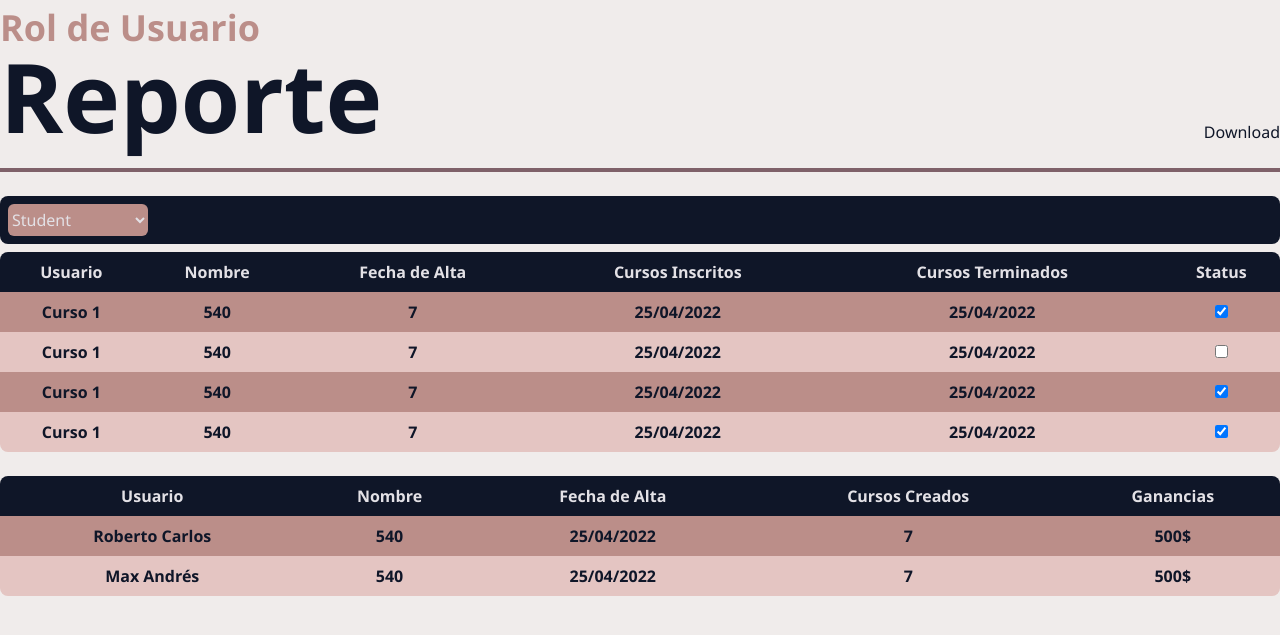
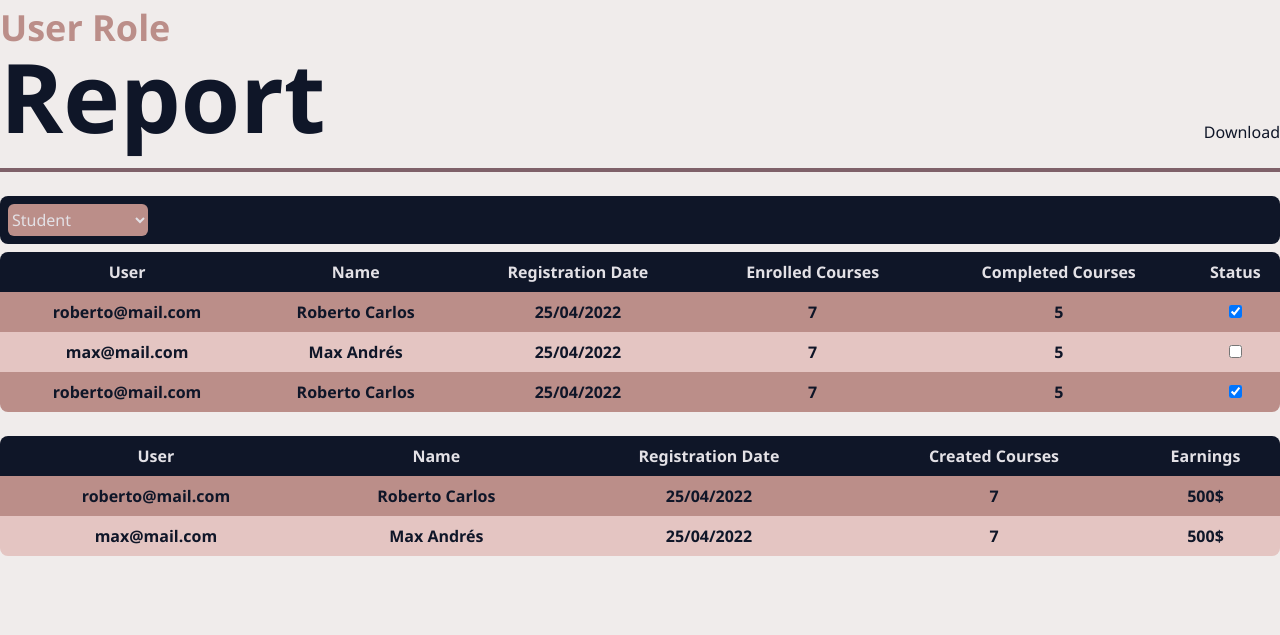
Before and after one commit to PalOntEr/Focus, a PHP site: page /report.view.php in a window 1280 px wide. Shown: the part 68-703 px from the top of the page. Run offline with PHP 8.4, Linux system fonts and the light colour scheme; some libraries are stand-ins or nearby versions.

```diff
--- a/views/report.view.php
+++ b/views/report.view.php
@@ -5,8 +5,8 @@ require 'views/components/navbar.php';
 <div class="container mx-auto">
     <div id="Report-Title-Container" class="flex flex-row place-content-between">
         <div>
-            <h2 class="text-4xl text-center md:text-left text-comp-1 font-semibold">Rol de Usuario</h2>
-            <h1 class="text-8xl text-primary font-extrabold">Reporte</h1>
+            <h2 class="text-4xl text-center md:text-left text-comp-1 font-semibold">User Role</h2>
+            <h1 class="text-8xl text-primary font-extrabold">Report</h1>
         </div>
         <div class="self-end text-primary">
             <button>Download</button>
@@ -26,48 +26,38 @@ require 'views/components/navbar.php';
             <table id="Full-Students-Reports" class="table-auto w-full">
                 <thead class="bg-primary text-color">
                     <tr>
-                        <th class="rounded-tl-lg py-2">Usuario</th>
-                        <th>Nombre</th>
-                        <th>Fecha de Alta</th>
-                        <th>Cursos Inscritos</th>
-                        <th>Cursos Terminados</th>
+                        <th class="rounded-tl-lg py-2">User</th>
+                        <th>Name</th>
+                        <th>Registration Date</th>
+                        <th>Enrolled Courses</th>
+                        <th>Completed Courses</th>
                         <th class=" rounded-tr-lg">Status</th>
                     </tr>
                 </thead>
                 <tbody class="text-center font-semibold">
                     <tr class="bg-comp-1 text-primary">
-                        <td class="py-2">Curso 1</td>
-                        <td>540</td>
+                        <td>roberto@mail.com</td>
+                        <td class="py-2">Roberto Carlos</td>
+                        <td>25/04/2022</td>
                         <td>7</td>
-                        <td>25/04/2022</td>
-                        <td>25/04/2022</td>
-                        <td><input type="checkbox" checked></td>
+                        <td>5</td>
+                        <td><input type="checkbox" checked class="status-checkbox"></td>
                     </tr>
                     <tr class="bg-comp-2 text-primary">
-                    <td class="py-2">Curso 1</td>
-                        <td>540</td>
+                        <td>max@mail.com</td>
+                        <td class="py-2">Max Andrés</td>
+                        <td>25/04/2022</td>
                         <td>7</td>
+                        <td>5</td>
+                        <td><input type="checkbox" class="status-checkbox"></td>
+                    </tr>
+                    <tr class="bg-comp-1 text-primary">
+                        <td class="py-2 rounded-bl-lg">roberto@mail.com</td>
+                        <td>Roberto Carlos</td>
                         <td>25/04/2022</td>
-                        <td>25/04/2022</td>
-                        <td><input type="checkbox"></td>
-                    </tr>
-
-                    <tr class="bg-comp-1 text-primary">
-                    <td class="py-2">Curso 1</td>
-                    <td>540</td>
                         <td>7</td>
-                        <td>25/04/2022</td>
-                        <td>25/04/2022</td>
-                        <td><input type="checkbox" checked></td>
-                    </tr>
-                    <tr class="bg-comp-2 text-primary">
-                        <td class="py-2 rounded-bl-lg">Curso 1</td>
-
-                        <td>540</td>
-                        <td>7</td>
-                        <td>25/04/2022</td>
-                        <td>25/04/2022</td>
-                        <td class="rounded-br-lg"><input type="checkbox" checked></td>
+                        <td>5</td>
+                        <td class="rounded-br-lg"><input type="checkbox" checked class="status-checkbox"></td>
                     </tr>
                 </tbody>
             </table>
@@ -77,24 +67,24 @@ require 'views/components/navbar.php';
             <table id="Full-Teachers-Reports" class="table-auto w-full">
                 <thead class="bg-primary text-color">
                     <tr>
-                        <th class="rounded-tl-lg py-2">Usuario</th>
-                        <th>Nombre</th>
-                        <th>Fecha de Alta</th>
-                        <th>Cursos Creados</th>
-                        <th class=" rounded-tr-lg">Ganancias</th>
+                        <th class="rounded-tl-lg py-2">User</th>
+                        <th>Name</th>
+                        <th>Registration Date</th>
+                        <th>Created Courses</th>
+                        <th class=" rounded-tr-lg">Earnings</th>
                     </tr>
                 </thead>
                 <tbody class="text-center font-semibold">
                     <tr class="bg-comp-1 text-primary">
+                        <td>roberto@mail.com</td>
                         <td class="py-2">Roberto Carlos</td>
-                        <td>540</td>
                         <td>25/04/2022</td>
                         <td>7</td>
                         <td>500$</td>
                     </tr>
                     <tr class="bg-comp-2 text-primary">
-                        <td class="py-2 rounded-bl-lg">Max Andrés</td>
-                        <td>540</td>
+                        <td class="py-2 rounded-bl-lg">max@mail.com</td>
+                        <td>Max Andrés</td>
                         <td>25/04/2022</td>
                         <td>7</td>
                         <td class="rounded-br-lg">500$</td>
@@ -104,3 +94,30 @@ require 'views/components/navbar.php';
         </div>
     </div>
 </div>
+
+<!-- Include SweetAlert library -->
+<script src="https://cdn.jsdelivr.net/npm/sweetalert2@11"></script>
+
+<script>
+    document.querySelectorAll('.status-checkbox').forEach(checkbox => {
+        checkbox.addEventListener('change', function() {
+            if (this.checked) {
+                new swal({
+                    icon: 'success',
+                    text: 'User Activated',
+                    title: '☝️🤓',
+                    confirmButtonText: 'OK'
+                });
+                return;
+            } else {
+                new swal({
+                    icon: 'success',
+                    text: 'User Deactivated',
+                    title: '☠️',
+                    confirmButtonText: 'OK'
+                });
+                return;
+            }
+        });
+    });
+</script>
```
Also changed, not shown: views/kardex.view.php (+28 -18 lines), views/sales.view.php (+18 -18 lines).
